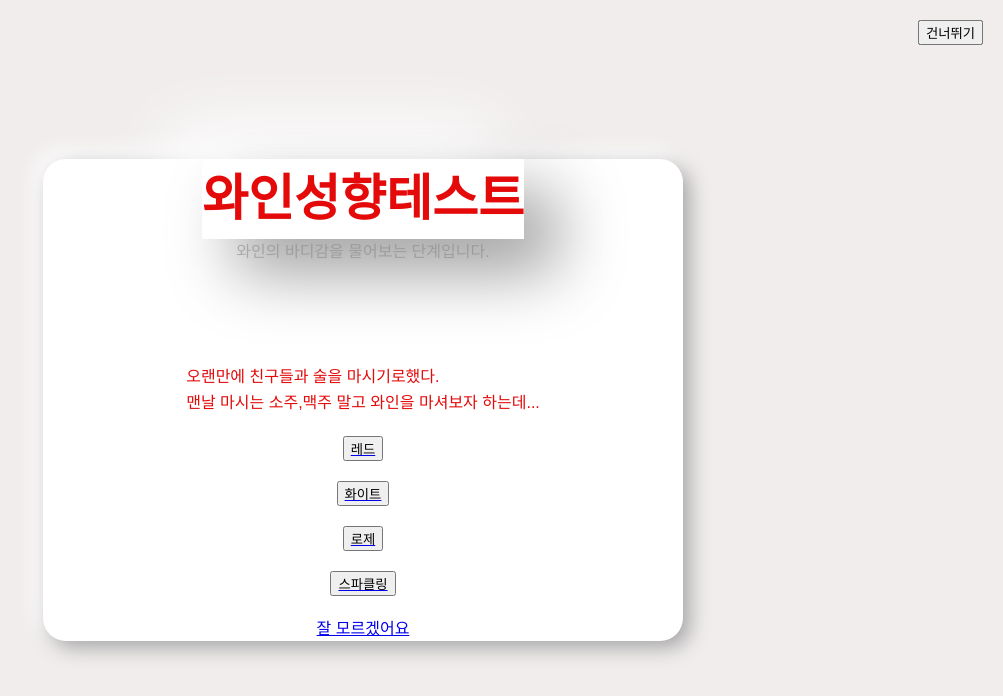
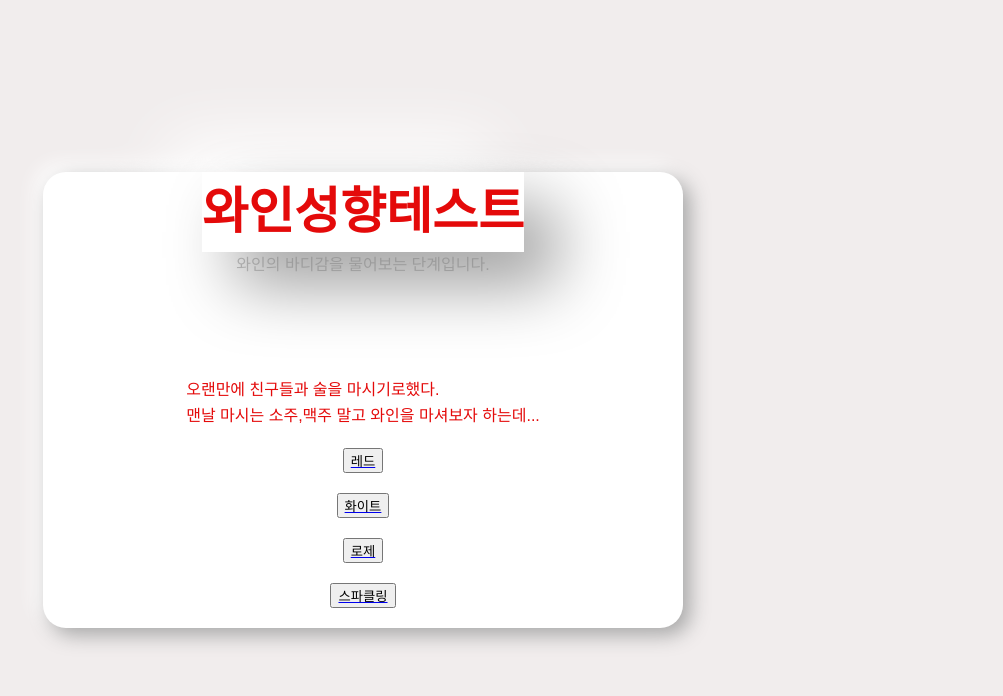
Before and after one commit to codestates/whywine-client, a React (Create React App) app: page /survey in a window 1280 px wide. Shown: the top 696 px of the page, without its empty margins (277-1280 px from the left). Built offline with nearby package versions, Linux system fonts and the light colour scheme.

Commit message:
수정: 설문조사 페이지 이전/다음 삭제

```diff
--- a/src/components/templates/SurveyPages/Survey1.tsx
+++ b/src/components/templates/SurveyPages/Survey1.tsx
@@ -8,10 +8,6 @@ interface Props {
 }
 
 const Survey1 = ({ animatedItem }: Props) => {
-  const [surNext, setSurNext] = useState("second");
-  const [surPrev, setSurPrev] = useState("first");
-  // 페이지 구분을 위해 <h1>태그를 달아놓았음
-
   const answer: Array<string> = [];
 
   const body: object = {
@@ -33,7 +29,6 @@ const Survey1 = ({ animatedItem }: Props) => {
         text2={"맨날 마시는 소주,맥주 말고 와인을 마셔보자 하는데..."}
       />
       <SurTypeTags num={1} />
-      <SurBtns surNext={surNext} surPrev={surPrev} />
     </div>
   );
 };
--- a/src/components/templates/SurveyPages/Survey2.tsx
+++ b/src/components/templates/SurveyPages/Survey2.tsx
@@ -4,9 +4,6 @@ import SurTypeTags from "../../organisms/Tags/surTypeTags";
 import SurBtns from "../../organisms/Buttons/surBtns";
 
 export default function Survey2() {
-  const [surNext, setSurNext] = useState("third");
-  const [surPrev, setSurPrev] = useState("");
-
   return (
     <div id="survey2" className="surveyBox">
       <div className="question">
@@ -18,7 +15,6 @@ export default function Survey2() {
         text2={""}
       />
       <SurTypeTags num={2} />
-      <SurBtns surNext={surNext} surPrev={surPrev} />
     </div>
   );
 }
--- a/src/components/templates/SurveyPages/Survey3.tsx
+++ b/src/components/templates/SurveyPages/Survey3.tsx
@@ -4,9 +4,6 @@ import SurTypeTags from "../../organisms/Tags/surTypeTags";
 import SurBtns from "../../organisms/Buttons/surBtns";
 
 const Survey3 = () => {
-  const [surNext, setSurNext] = useState("result");
-  const [surPrev, setSurPrev] = useState("second");
-
   return (
     <div id="survey3" className="surveyBox">
       <div className="question">
@@ -18,7 +15,6 @@ const Survey3 = () => {
         text2={"이 와인과 같이 먹고싶은 음식은?"}
       />
       <SurTypeTags num={3} />
-      <SurBtns surNext={surNext} surPrev={surPrev} />
     </div>
   );
 };
--- a/src/components/templates/SurveyPages/Survey4.tsx
+++ b/src/components/templates/SurveyPages/Survey4.tsx
@@ -4,9 +4,6 @@ import SurTypeTags from "../../organisms/Tags/surTypeTags";
 import SurBtns from "../../organisms/Buttons/surBtns";
 
 const Survey4 = () => {
-  const [surNext, setSurNext] = useState("result");
-  const [surPrev, setSurPrev] = useState("second");
-
   return (
     <div id="survey4" className="surveyBox">
       <div className="question">
@@ -20,7 +17,6 @@ const Survey4 = () => {
         text2={"어떤 와인을 마시겠습니까?"}
       />
       <SurTypeTags num={4} />
-      <SurBtns surNext={surNext} surPrev={surPrev} />
     </div>
   );
 };
--- a/src/components/templates/SurveyPages/Survey5.tsx
+++ b/src/components/templates/SurveyPages/Survey5.tsx
@@ -4,9 +4,6 @@ import SurTypeTags from "../../organisms/Tags/surTypeTags";
 import SurBtns from "../../organisms/Buttons/surBtns";
 
 const Survey5 = () => {
-  const [surNext, setSurNext] = useState("result");
-  const [surPrev, setSurPrev] = useState("second");
-
   return (
     <div id="survey5" className="surveyBox">
       <div className="question">
@@ -20,7 +17,6 @@ const Survey5 = () => {
         text2={"어떤 와인을 마시겠습니까?"}
       />
       <SurTypeTags num={5} />
-      <SurBtns surNext={surNext} surPrev={surPrev} />
     </div>
   );
 };
```
